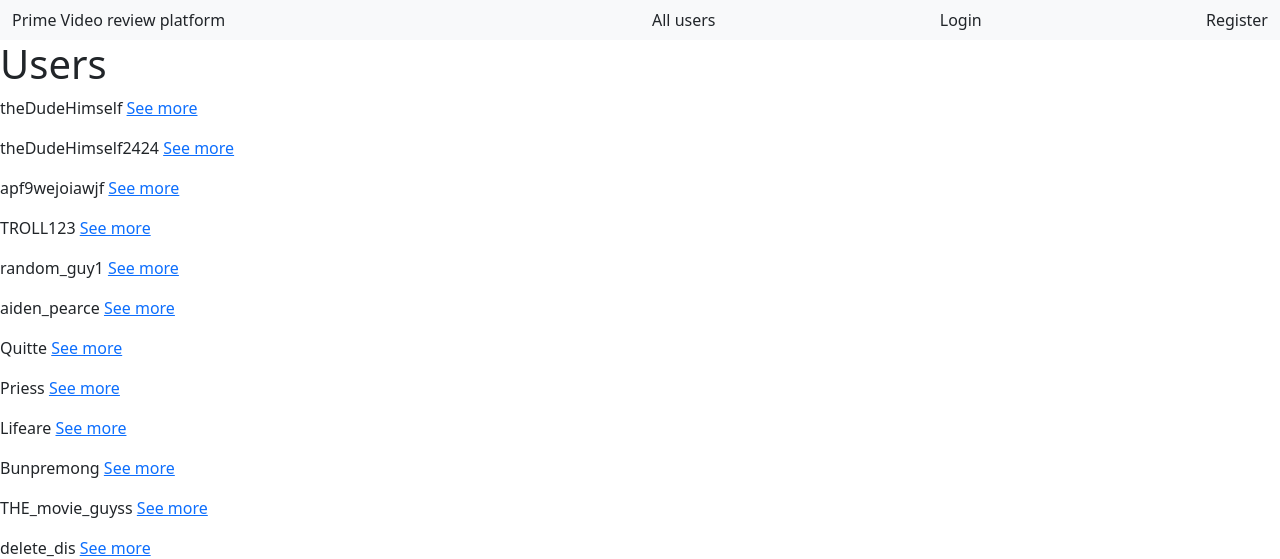
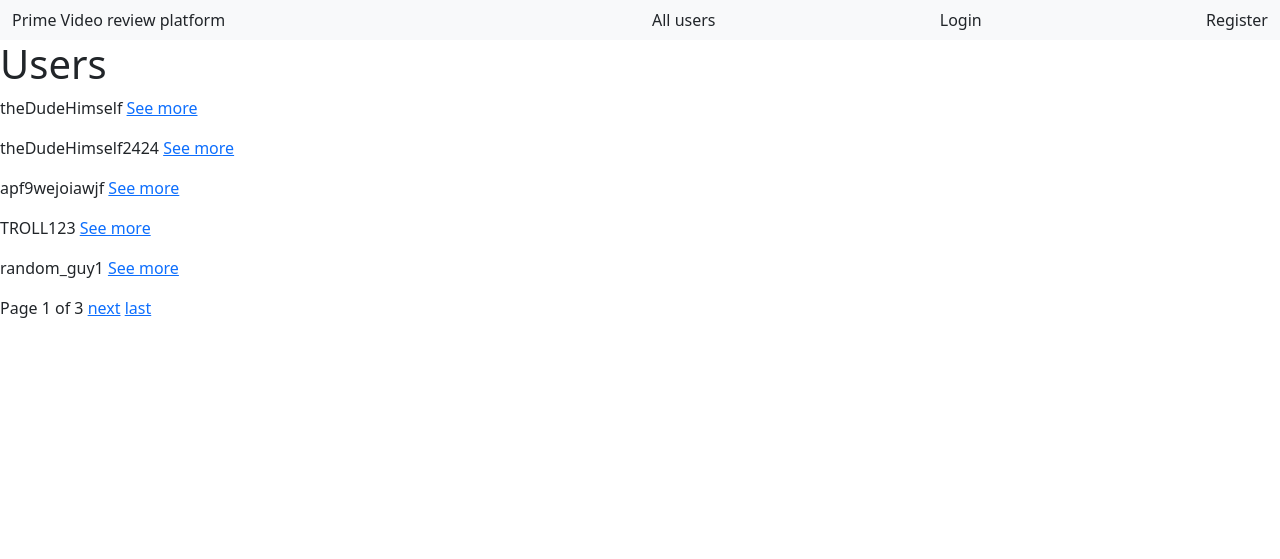
Before and after one commit to BepisGithub/SoftwareEngineeringAndAgileAssignment, a Django app: page /users/ in a window 1280 px wide. Shown: the top 559 px of the page. Run offline with Django 4.2, Linux system fonts and the light colour scheme; data comes from the database, SQL or seed files in the repository.

Commit message:
Add pagination for users page

```diff
--- a/user/templates/user/list.html
+++ b/user/templates/user/list.html
@@ -7,4 +7,5 @@
         <p>{{ user.username }} <a href="{% url 'user:detail' user.id %}">See more</a></p>
       </div>
     {% endfor %}
+    {% include 'base_pagination.html' with page_obj=page_obj %}
 {% endblock %}
--- a/user/views.py
+++ b/user/views.py
@@ -14,6 +14,7 @@ class UserListView(generic.ListView):
     model = User
     template_name = 'user/list.html'
     context_object_name = 'users'
+    paginate_by = 5
 
 
 class UserDetailView(generic.DetailView):
```
